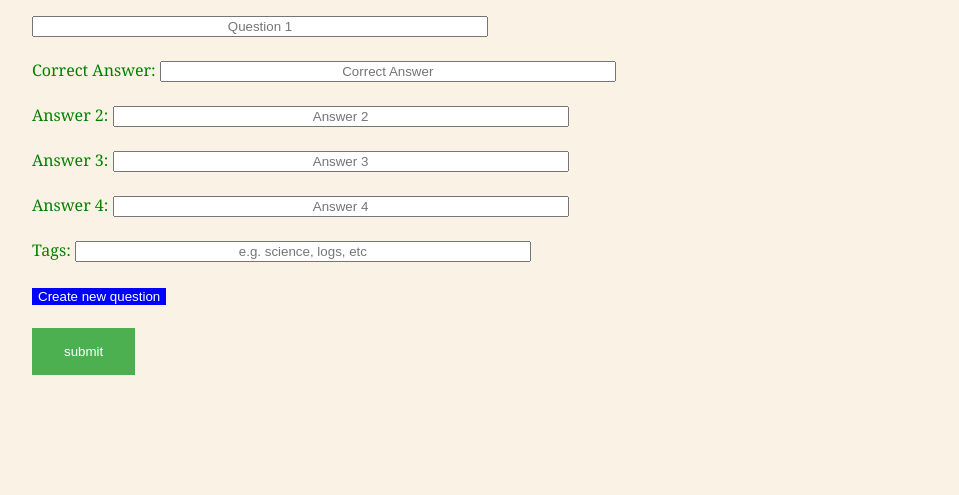
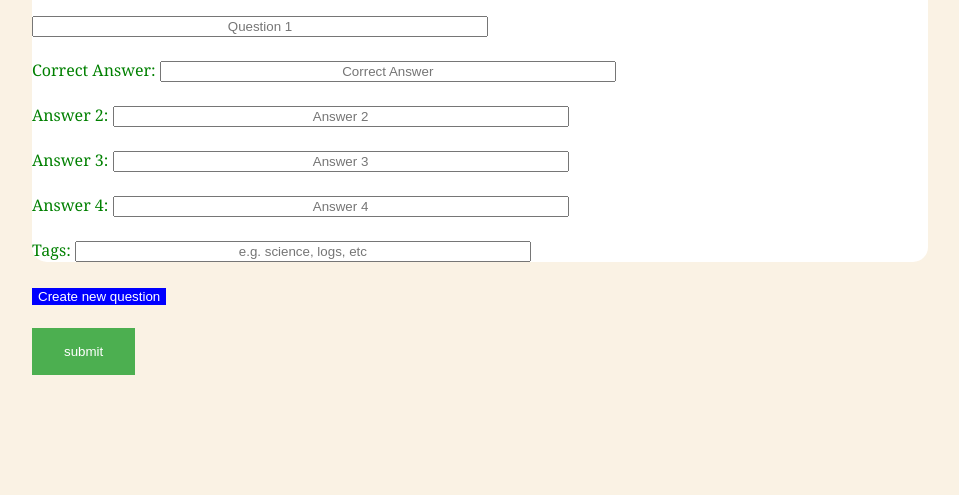
Before and after one commit to cmsparks/Rush_Game, a website: page build/public/teacher/make_quiz/index.html in a window 1280 px wide. Shown: the part 305-800 px from the top of the page, without its empty margins (160-1119 px from the left). Drawn offline with Linux system fonts and the light colour scheme.

Commit message:
dakjfsdhf

```diff
--- a/build/public/teacher/make_quiz/index.html
+++ b/build/public/teacher/make_quiz/index.html
@@ -33,10 +33,14 @@
 		p{
 			color: green;
 		}
-		form{
+		#form{
 			color: green;
+
 		}
-
+		#newQuestionHere {
+			border-radius: 15px;
+			background-color: white;
+		}
 		input[type=text]{
 			text-align:center;
 			width: 50%;
```
Also changed, not shown: 2 other files.
